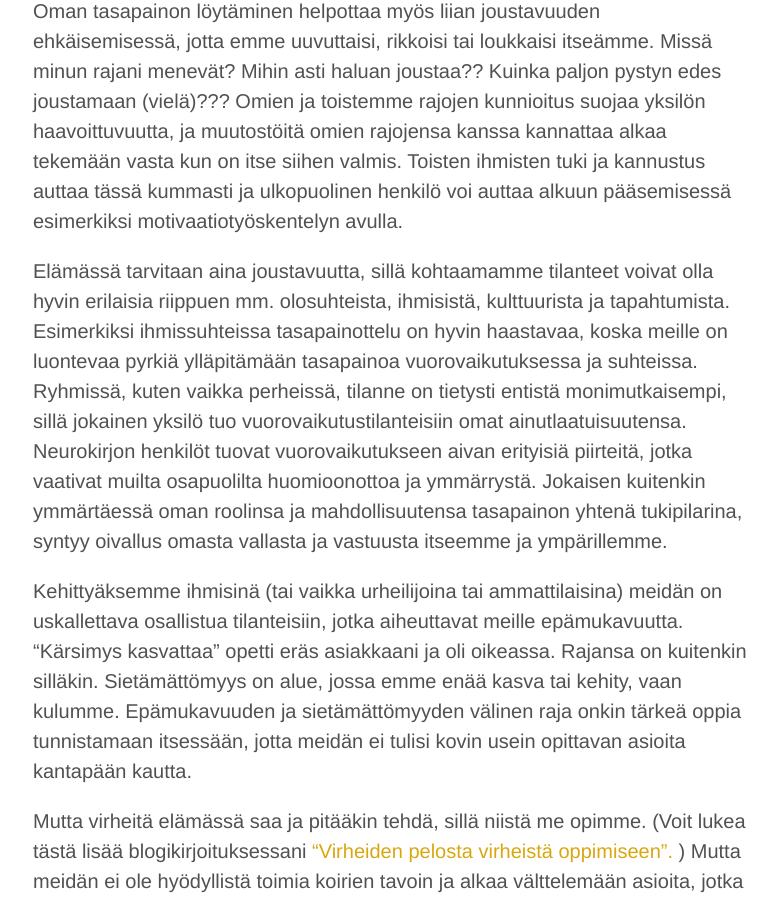
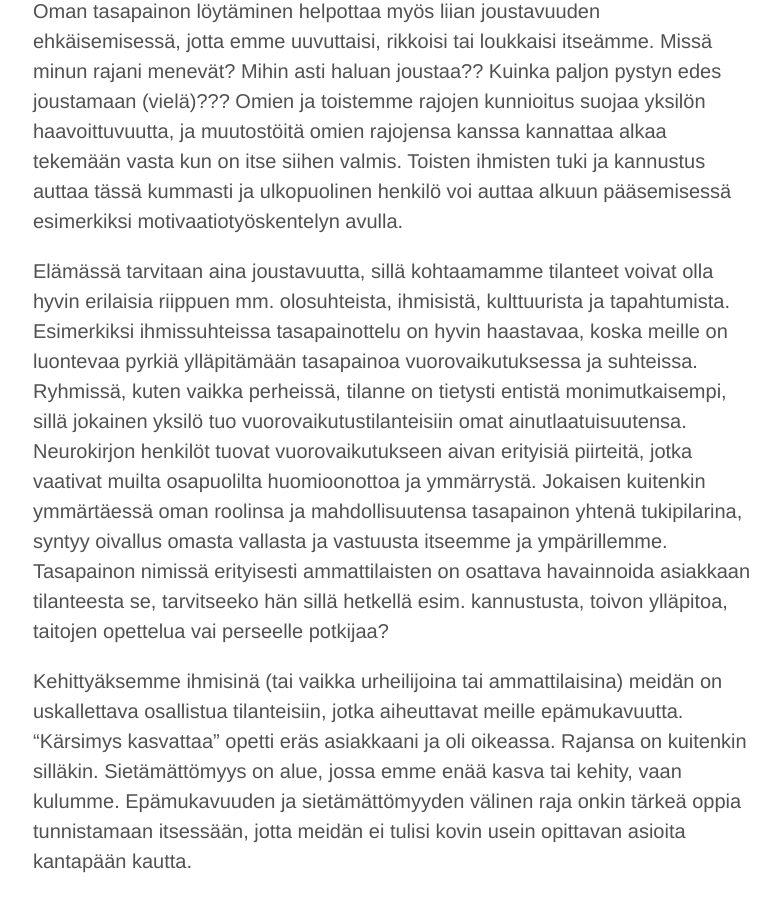
Before and after one commit to niinapiira/neppari.net, a Jekyll site: the page built from _posts/2016-03-17-tasapainoa-ja-joustavuutta-elamaan.md, in a window 1280 px wide and 900 px high, scrolled down 2471 px. Shown: the whole window, without its empty margins (247-1027 px from the left). Built offline with Jekyll 4.4.1, drawn with Linux system fonts in a browser that asks for light colours.

Commit message:
Updated 2016-03-17-tasapainoa-ja-joustavuutta-elamaan.md

```diff
--- a/_posts/2016-03-17-tasapainoa-ja-joustavuutta-elamaan.md
+++ b/_posts/2016-03-17-tasapainoa-ja-joustavuutta-elamaan.md
@@ -24,7 +24,7 @@ Vaikka emme voi hallita elämää ja sitä, milloin kohtaamme rajojamme koettele
 Oman tasapainon löytäminen helpottaa myös liian joustavuuden ehkäisemisessä, jotta emme uuvuttaisi, rikkoisi tai loukkaisi itseämme. Missä minun rajani menevät? Mihin asti haluan joustaa?? Kuinka paljon pystyn edes joustamaan (vielä)???
 Omien ja toistemme rajojen kunnioitus suojaa yksilön haavoittuvuutta, ja muutostöitä omien rajojensa kanssa kannattaa alkaa tekemään vasta kun on itse siihen valmis. Toisten ihmisten tuki ja kannustus auttaa tässä kummasti ja ulkopuolinen henkilö voi auttaa alkuun pääsemisessä esimerkiksi motivaatiotyöskentelyn avulla.
 
-Elämässä tarvitaan aina joustavuutta, sillä kohtaamamme tilanteet voivat olla hyvin erilaisia riippuen mm. olosuhteista, ihmisistä, kulttuurista ja tapahtumista. Esimerkiksi ihmissuhteissa tasapainottelu on hyvin haastavaa, koska meille on luontevaa pyrkiä ylläpitämään tasapainoa vuorovaikutuksessa ja suhteissa. Ryhmissä, kuten vaikka perheissä, tilanne on tietysti entistä monimutkaisempi, sillä jokainen yksilö tuo vuorovaikutustilanteisiin omat ainutlaatuisuutensa. Neurokirjon henkilöt tuovat vuorovaikutukseen aivan erityisiä piirteitä, jotka vaativat muilta osapuolilta huomioonottoa ja ymmärrystä. Jokaisen kuitenkin ymmärtäessä oman roolinsa ja mahdollisuutensa tasapainon yhtenä tukipilarina, syntyy oivallus omasta vallasta ja vastuusta itseemme ja ympärillemme.
+Elämässä tarvitaan aina joustavuutta, sillä kohtaamamme tilanteet voivat olla hyvin erilaisia riippuen mm. olosuhteista, ihmisistä, kulttuurista ja tapahtumista. Esimerkiksi ihmissuhteissa tasapainottelu on hyvin haastavaa, koska meille on luontevaa pyrkiä ylläpitämään tasapainoa vuorovaikutuksessa ja suhteissa. Ryhmissä, kuten vaikka perheissä, tilanne on tietysti entistä monimutkaisempi, sillä jokainen yksilö tuo vuorovaikutustilanteisiin omat ainutlaatuisuutensa. Neurokirjon henkilöt tuovat vuorovaikutukseen aivan erityisiä piirteitä, jotka vaativat muilta osapuolilta huomioonottoa ja ymmärrystä. Jokaisen kuitenkin ymmärtäessä oman roolinsa ja mahdollisuutensa tasapainon yhtenä tukipilarina, syntyy oivallus omasta vallasta ja vastuusta itseemme ja ympärillemme. Tasapainon nimissä erityisesti ammattilaisten on osattava havainnoida asiakkaan tilanteesta se, tarvitseeko hän sillä hetkellä esim. kannustusta, toivon ylläpitoa, taitojen opettelua vai perseelle potkijaa?
 
 Kehittyäksemme ihmisinä (tai vaikka urheilijoina tai ammattilaisina) meidän on uskallettava osallistua tilanteisiin, jotka aiheuttavat meille epämukavuutta. "Kärsimys kasvattaa" opetti eräs asiakkaani ja oli oikeassa. Rajansa on kuitenkin silläkin. Sietämättömyys on alue, jossa emme enää kasva tai kehity, vaan kulumme. Epämukavuuden ja sietämättömyyden välinen raja onkin tärkeä oppia tunnistamaan itsessään, jotta meidän ei tulisi kovin usein opittavan asioita kantapään kautta.
 
```
